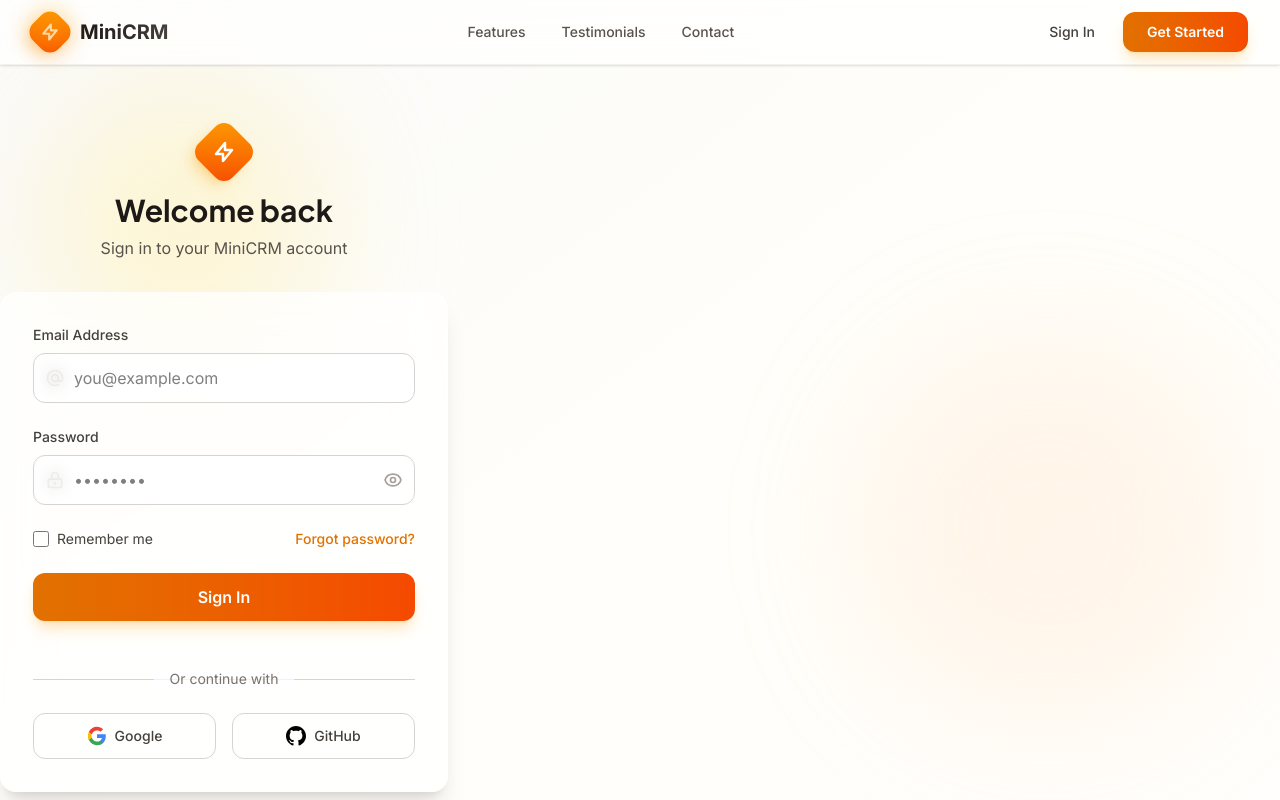
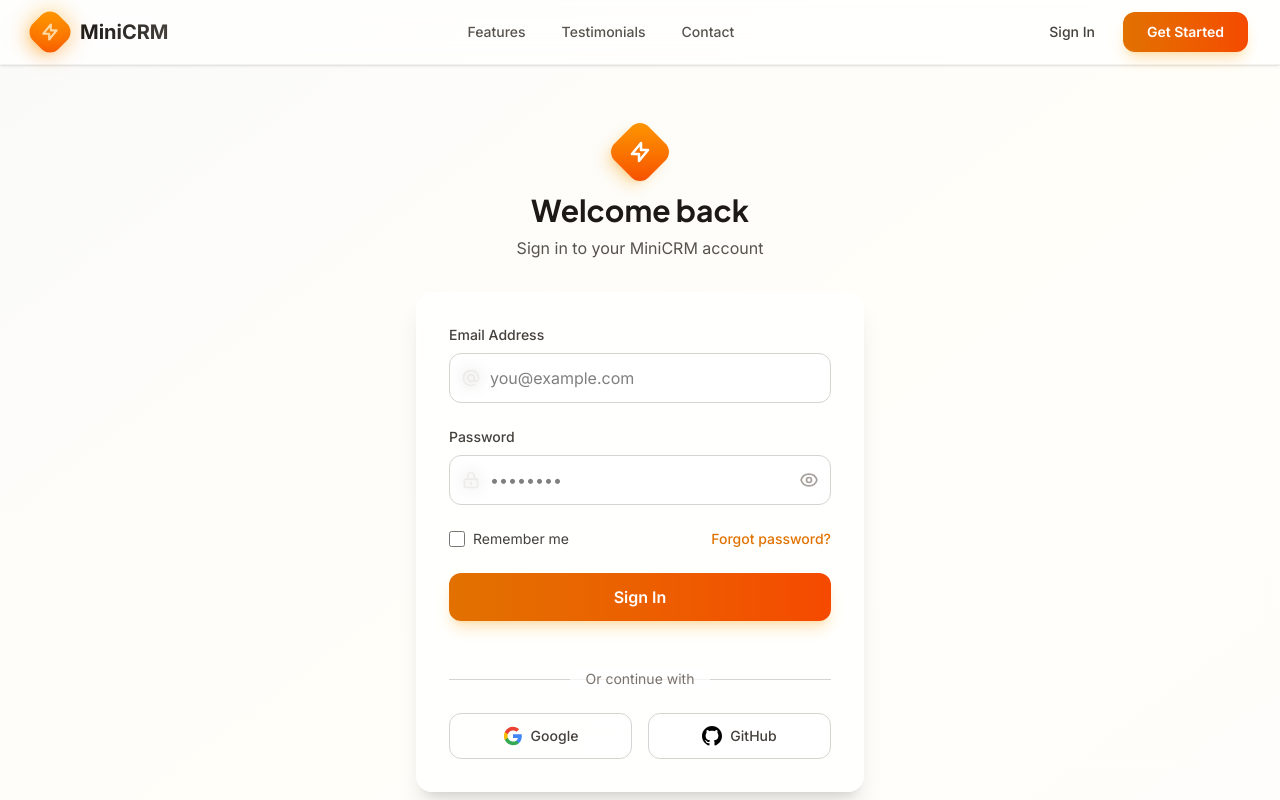
Before and after one commit to amirulabdlatib/mini-crm, a Nuxt app in the folder frontend/: page /login in a window 1280 px wide. Shown: the top 800 px of the page. Built offline with nearby package versions, Linux system fonts and the light colour scheme.

Commit message:
Fix to center to login adn register form

```diff
--- a/frontend/app/pages/login.vue
+++ b/frontend/app/pages/login.vue
@@ -1,12 +1,6 @@
 <template>
     <div class="bg-linear-to-br from-stone-50 via-amber-50/30 to-orange-50/20 py-32">
-        <!-- Background decorative elements -->
-        <div class="absolute inset-0 overflow-hidden pointer-events-none">
-            <div class="absolute top-20 left-10 w-72 h-72 bg-amber-200/30 rounded-full blur-3xl"></div>
-            <div class="absolute bottom-20 right-10 w-96 h-96 bg-orange-200/20 rounded-full blur-3xl"></div>
-        </div>
-
-        <div class="w-full max-w-md relative z-10">
+        <div class="w-full max-w-md mx-auto relative z-10">
             <!-- Logo Section -->
             <div class="text-center mb-8">
                 <div class="inline-flex items-center justify-center mb-4">
--- a/frontend/app/pages/register.vue
+++ b/frontend/app/pages/register.vue
@@ -1,12 +1,6 @@
 <template>
     <div class="bg-linear-to-br from-stone-50 via-amber-50/30 to-orange-50/20 py-32">
-        <!-- Background decorative elements -->
-        <div class="absolute inset-0 overflow-hidden pointer-events-none">
-            <div class="absolute top-20 right-10 w-72 h-72 bg-amber-200/30 rounded-full blur-3xl"></div>
-            <div class="absolute bottom-20 left-10 w-96 h-96 bg-orange-200/20 rounded-full blur-3xl"></div>
-        </div>
-
-        <div class="w-full max-w-md relative z-10">
+        <div class="w-full max-w-md mx-auto relative z-10">
             <!-- Logo Section -->
             <div class="text-center mb-8">
                 <div class="inline-flex items-center justify-center mb-4">
```
